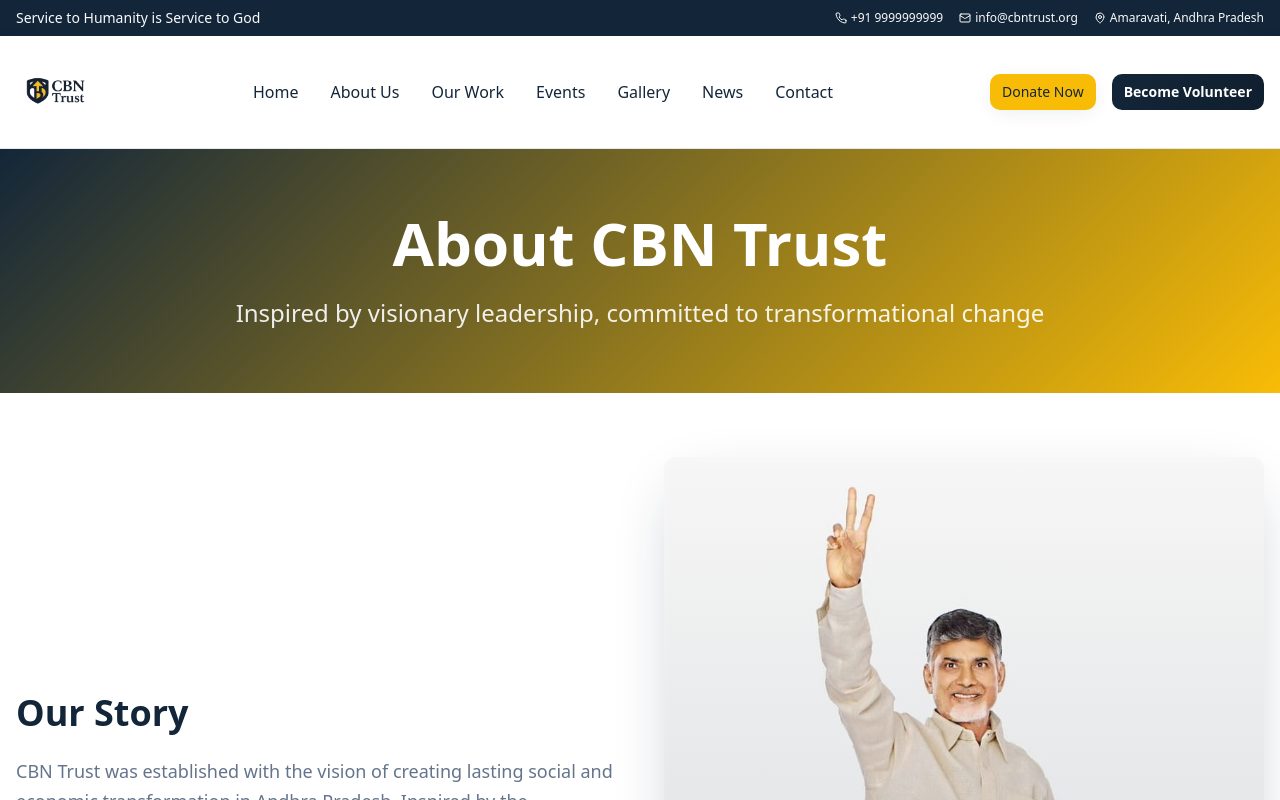
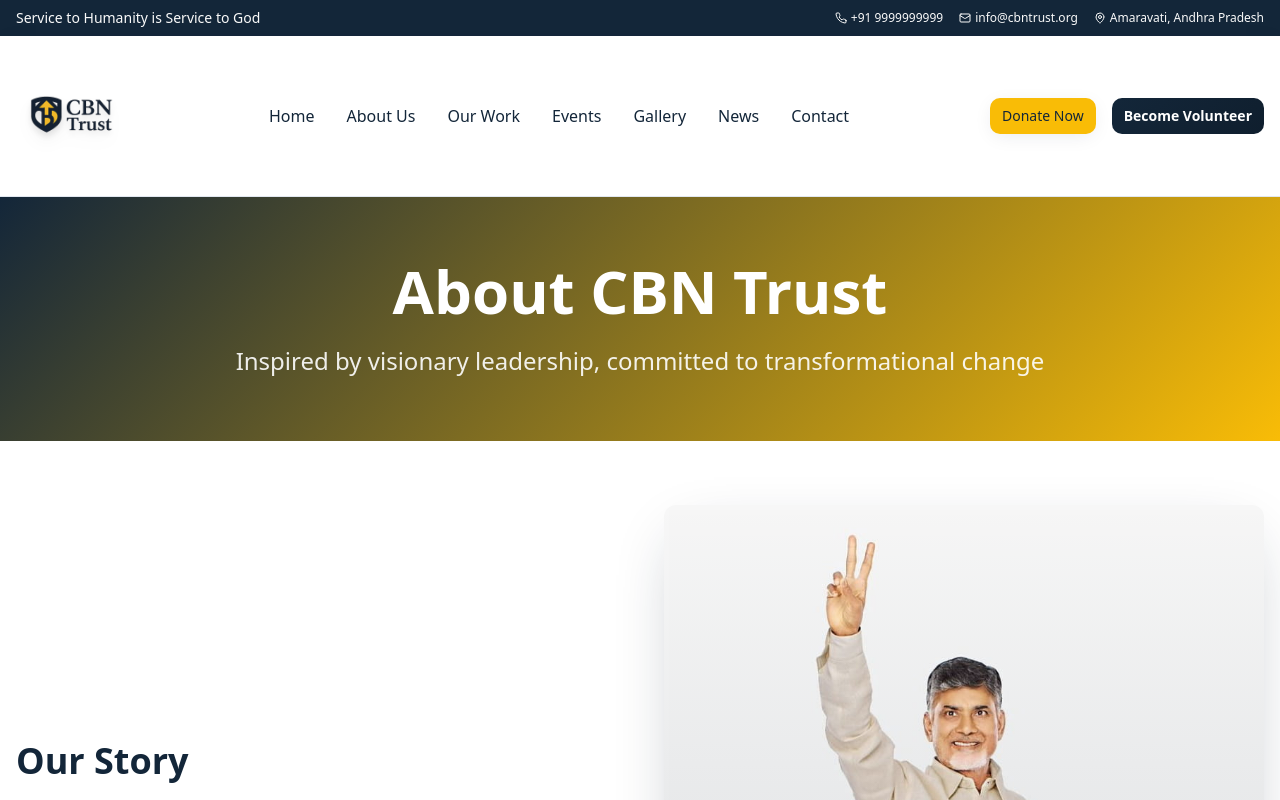
Before and after one commit to Helsinki-Code/cbn-legacy-initiative, a React (Vite) app: page /about in a window 1280 px wide. Shown: the top 800 px of the page. Built offline with nearby package versions, Linux system fonts and the light colour scheme.

Commit message:
Fix logo visibility
Improve logo visibility in header and footer by adjusting size, background, and text color.

```diff
--- a/src/components/Footer.tsx
+++ b/src/components/Footer.tsx
@@ -34,7 +34,9 @@ const Footer = () => {
           <div className="grid grid-cols-1 md:grid-cols-2 lg:grid-cols-4 gap-8">
             {/* About Section */}
             <div className="space-y-4">
-              <img src={cbnLogo} alt="CBN Trust" className="h-16 w-auto" />
+              <div className="bg-white p-4 rounded-lg inline-block">
+                <img src={cbnLogo} alt="CBN Trust" className="h-20 md:h-24 w-auto" />
+              </div>
               <p className="text-gray-300 text-sm leading-relaxed">
                 Inspired by the visionary leadership of Chandrababu Naidu, CBN Trust is dedicated to bringing
                 socio-economic change in Andhra Pradesh through education, healthcare, and community development.
--- a/src/components/Header.tsx
+++ b/src/components/Header.tsx
@@ -46,13 +46,13 @@ const Header = () => {
       {/* Main Navigation */}
       <nav className="bg-white shadow-soft border-b border-border">
         <div className="container mx-auto px-4">
-          <div className="flex justify-between items-center py-4">
+          <div className="flex justify-between items-center py-6">
             {/* Logo */}
             <Link to="/" className="flex items-center space-x-3 group">
               <img
                 src={cbnLogo}
                 alt="CBN Trust"
-                className="h-16 md:h-20 w-auto transition-transform duration-300 group-hover:scale-105"
+                className="h-20 md:h-24 lg:h-28 w-auto transition-transform duration-300 group-hover:scale-105 drop-shadow-lg"
               />
             </Link>
 
```
